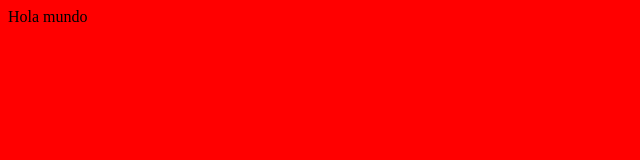
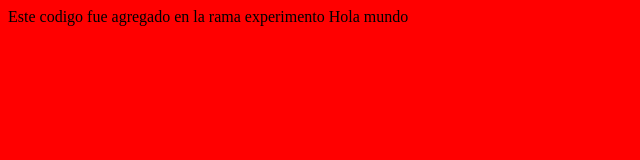
Before and after one commit to Victorp96/Clase2git, a plain HTML site: page index.html in a window 1280 px wide. Shown: the whole page, without its empty margins (0-640 px from the left). Drawn offline with Linux system fonts and the light colour scheme.

Commit message:
agregar texto al index

```diff
--- a/index.html
+++ b/index.html
@@ -5,6 +5,7 @@
 	<link rel="stylesheet" type="text/css" href="css/main.css">
 </head>
 <body>
+	Este codigo fue agregado en la rama experimento
     Hola mundo
 </body>
 </html>
```
